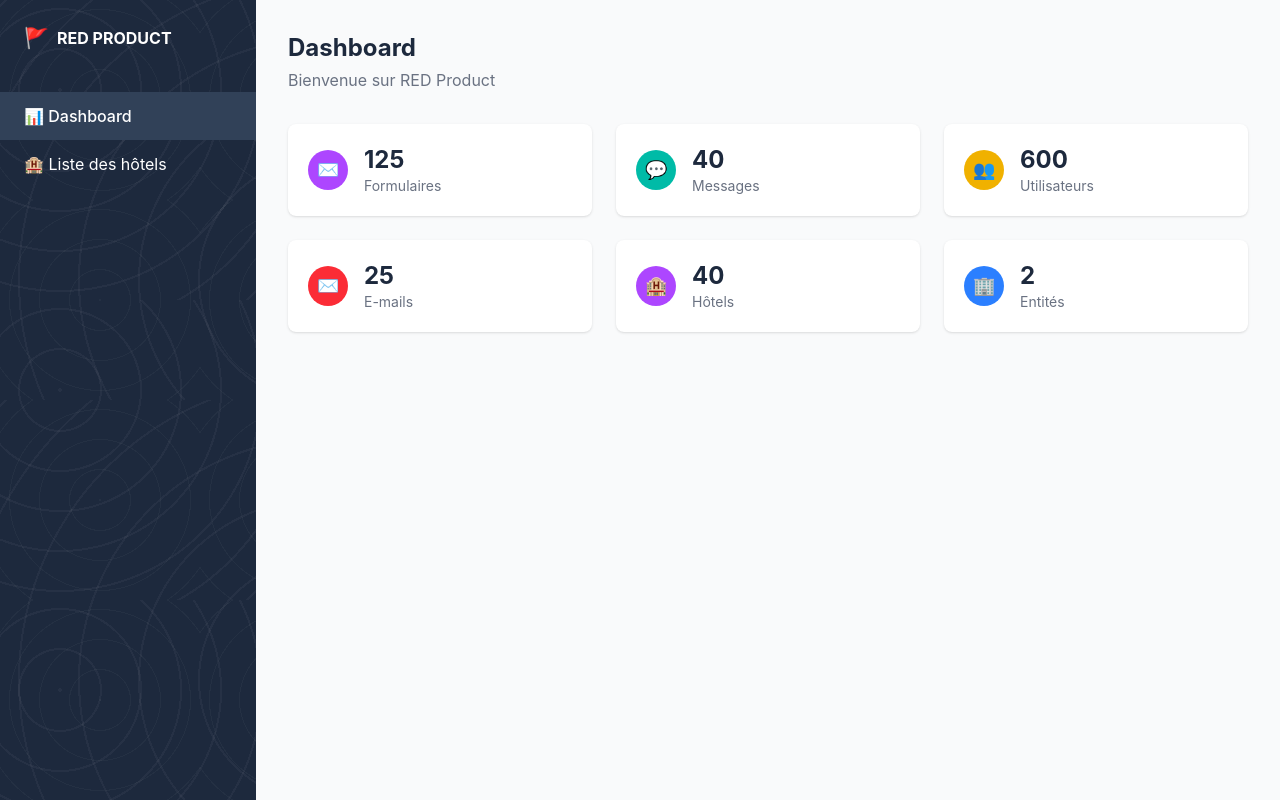
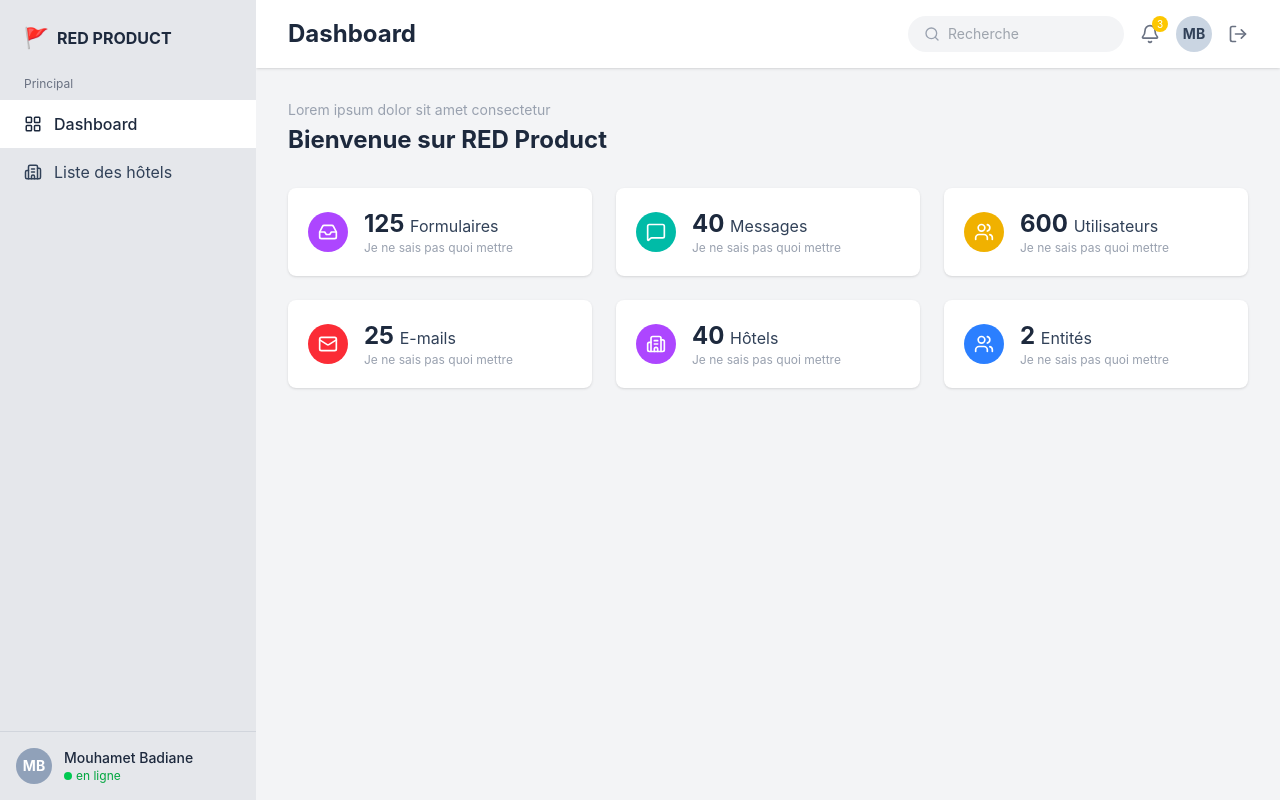
Before and after one commit to lazakichelsoube-prog/redproduct2, a React app in the folder frontend/: page /dashboard in a window 1280 px wide. Built offline with nearby package versions, Linux system fonts and the light colour scheme; the HTML template or start-up script is replaced by a standard one.

Commit message:
update dashboard design

```diff
--- a/frontend/src/pages/Dashboard.jsx
+++ b/frontend/src/pages/Dashboard.jsx
@@ -1,22 +1,24 @@
 import { useState } from 'react';
-import { useNavigate } from 'react-router-dom';
 import { Link } from 'react-router-dom';
-import { Menu, X } from 'lucide-react';
+import {
+  Menu, X, Search, Bell, LogOut, LayoutGrid, Building2,
+  Mail, MessageSquare, Users, Inbox,
+} from 'lucide-react';
 
 function Dashboard() {
-  const navigate = useNavigate();
   const [menuOpen, setMenuOpen] = useState(false);
+
   const stats = [
-    { label: 'Formulaires', value: 125, color: 'bg-purple-500', icon: '✉️' },
-    { label: 'Messages', value: 40, color: 'bg-teal-500', icon: '💬' },
-    { label: 'Utilisateurs', value: 600, color: 'bg-yellow-500', icon: '👥' },
-    { label: 'E-mails', value: 25, color: 'bg-red-500', icon: '✉️' },
-    { label: 'Hôtels', value: 40, color: 'bg-purple-500', icon: '🏨' },
-    { label: 'Entités', value: 2, color: 'bg-blue-500', icon: '🏢' },
+    { label: 'Formulaires', sub: 'Je ne sais pas quoi mettre', value: 125, color: 'bg-purple-500', icon: <Inbox size={20} /> },
+    { label: 'Messages', sub: 'Je ne sais pas quoi mettre', value: 40, color: 'bg-teal-500', icon: <MessageSquare size={20} /> },
+    { label: 'Utilisateurs', sub: 'Je ne sais pas quoi mettre', value: 600, color: 'bg-yellow-500', icon: <Users size={20} /> },
+    { label: 'E-mails', sub: 'Je ne sais pas quoi mettre', value: 25, color: 'bg-red-500', icon: <Mail size={20} /> },
+    { label: 'Hôtels', sub: 'Je ne sais pas quoi mettre', value: 40, color: 'bg-purple-500', icon: <Building2 size={20} /> },
+    { label: 'Entités', sub: 'Je ne sais pas quoi mettre', value: 2, color: 'bg-blue-500', icon: <Users size={20} /> },
   ];
 
   return (
-    <div className="flex min-h-screen bg-gray-50">
+    <div className="flex min-h-screen bg-gray-100">
       {/* Overlay mobile */}
       {menuOpen && (
         <div
@@ -27,54 +29,102 @@ function Dashboard() {
 
       {/* Sidebar */}
       <aside
-        className={`pattern-overlay fixed lg:static inset-y-0 left-0 z-40 w-64 bg-slate-800 text-white flex flex-col transform transition-transform duration-200 ${
+        className={`fixed lg:static inset-y-0 left-0 z-40 w-64 bg-gray-200 text-slate-700 flex flex-col justify-between transform transition-transform duration-200 ${
           menuOpen ? 'translate-x-0' : '-translate-x-full lg:translate-x-0'
         }`}
       >
+        <div>
           <div className="p-6 flex items-center justify-between gap-2">
             <div className="flex items-center gap-2">
-            <span className="text-red-500 text-xl">🚩</span>
-            <span className="font-bold">RED PRODUCT</span>
+              <span className="text-slate-800 text-xl">🚩</span>
+              <span className="font-bold text-slate-800">RED PRODUCT</span>
             </div>
             <button className="lg:hidden" onClick={() => setMenuOpen(false)}>
               <X size={20} />
             </button>
           </div>
-        <nav className="flex-1 mt-4">
-          <Link to="/dashboard" className="block px-6 py-3 bg-slate-700 font-medium">
-            📊 Dashboard
+
+          <p className="px-6 text-xs text-gray-500 mb-2">Principal</p>
+
+          <nav>
+            <Link to="/dashboard" className="flex items-center gap-3 px-6 py-3 bg-white font-medium text-slate-800">
+              <LayoutGrid size={18} />
+              Dashboard
             </Link>
-          <Link to="/hotels" className="block px-6 py-3 hover:bg-slate-700 cursor-pointer">
-            🏨 Liste des hôtels
+            <Link to="/hotels" className="flex items-center gap-3 px-6 py-3 hover:bg-gray-300 cursor-pointer text-slate-700">
+              <Building2 size={18} />
+              Liste des hôtels
             </Link>
           </nav>
+        </div>
+
+        {/* Bloc utilisateur en bas */}
+        <div className="flex items-center gap-3 p-4 border-t border-gray-300">
+          <div className="w-9 h-9 rounded-full bg-slate-400 flex items-center justify-center text-white text-sm font-bold">
+            MB
+          </div>
+          <div>
+            <p className="text-sm font-medium text-slate-800">Mouhamet Badiane</p>
+            <p className="text-xs text-green-600 flex items-center gap-1">
+              <span className="w-2 h-2 rounded-full bg-green-500 inline-block"></span>
+              en ligne
+            </p>
+          </div>
+        </div>
       </aside>
 
       {/* Main content */}
-      <main className="flex-1 p-4 sm:p-8">
-        <div className="flex items-center gap-3 mb-1">
+      <div className="flex-1 flex flex-col">
+        {/* Top bar */}
+        <header className="flex items-center justify-between bg-white px-4 sm:px-8 py-4 shadow-sm">
+          <div className="flex items-center gap-3">
             <button className="lg:hidden" onClick={() => setMenuOpen(true)}>
               <Menu size={22} className="text-slate-700" />
             </button>
             <h1 className="text-xl sm:text-2xl font-bold text-slate-800">Dashboard</h1>
           </div>
-        <p className="text-gray-500 mb-8 ml-0 lg:ml-0">Bienvenue sur RED Product</p>
+
+          <div className="flex items-center gap-4">
+            <div className="hidden sm:flex items-center bg-gray-100 rounded-full px-4 py-2 gap-2">
+              <Search size={16} className="text-gray-400" />
+              <input
+                type="text"
+                placeholder="Recherche"
+                className="bg-transparent outline-none text-sm text-gray-600 w-40"
+              />
+            </div>
+            <div className="relative">
+              <Bell size={20} className="text-gray-500" />
+              <span className="absolute -top-2 -right-2 bg-yellow-400 text-[10px] text-white rounded-full w-4 h-4 flex items-center justify-center">3</span>
+            </div>
+            <div className="w-9 h-9 rounded-full bg-slate-300 flex items-center justify-center text-slate-700 text-sm font-bold">
+              MB
+            </div>
+            <LogOut size={20} className="text-gray-500 cursor-pointer" />
+          </div>
+        </header>
+
+        {/* Content */}
+        <main className="flex-1 p-4 sm:p-8">
+          <p className="text-gray-400 text-sm mb-1">Lorem ipsum dolor sit amet consectetur</p>
+          <h2 className="text-2xl font-bold text-slate-800 mb-8">Bienvenue sur RED Product</h2>
 
           <div className="grid grid-cols-1 sm:grid-cols-2 lg:grid-cols-3 gap-6">
             {stats.map((stat) => (
               <div key={stat.label} className="bg-white rounded-lg shadow p-5 flex items-center gap-4">
-              <div className={`${stat.color} text-white rounded-full w-10 h-10 flex items-center justify-center text-lg`}>
+                <div className={`${stat.color} text-white rounded-full w-10 h-10 flex items-center justify-center`}>
                   {stat.icon}
                 </div>
                 <div>
-                <p className="text-2xl font-bold text-slate-800">{stat.value}</p>
-                <p className="text-gray-500 text-sm">{stat.label}</p>
+                  <p className="text-2xl font-bold text-slate-800">{stat.value} <span className="text-base font-normal text-slate-700">{stat.label}</span></p>
+                  <p className="text-gray-400 text-xs">{stat.sub}</p>
                 </div>
               </div>
             ))}
           </div>
         </main>
       </div>
+    </div>
   );
 }
 
```
Lines whose indentation alone changed are shown as unchanged.
